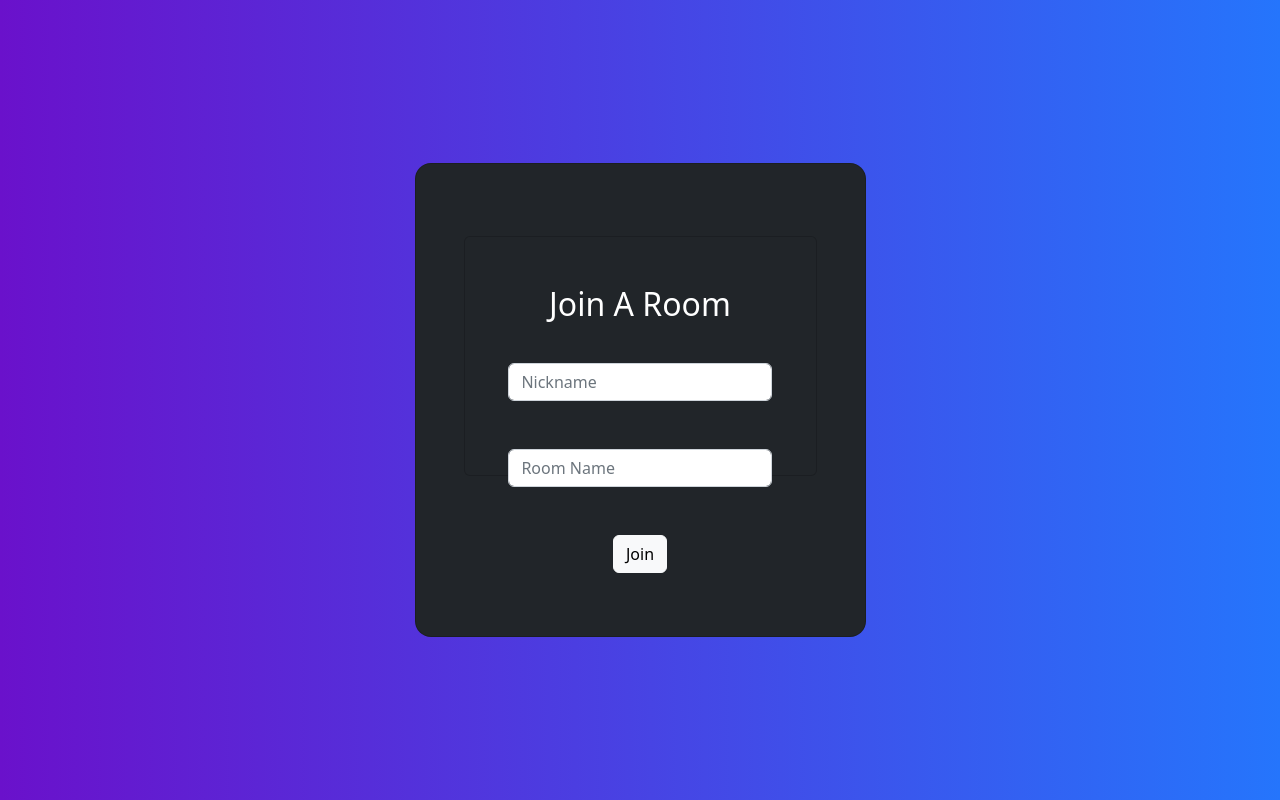
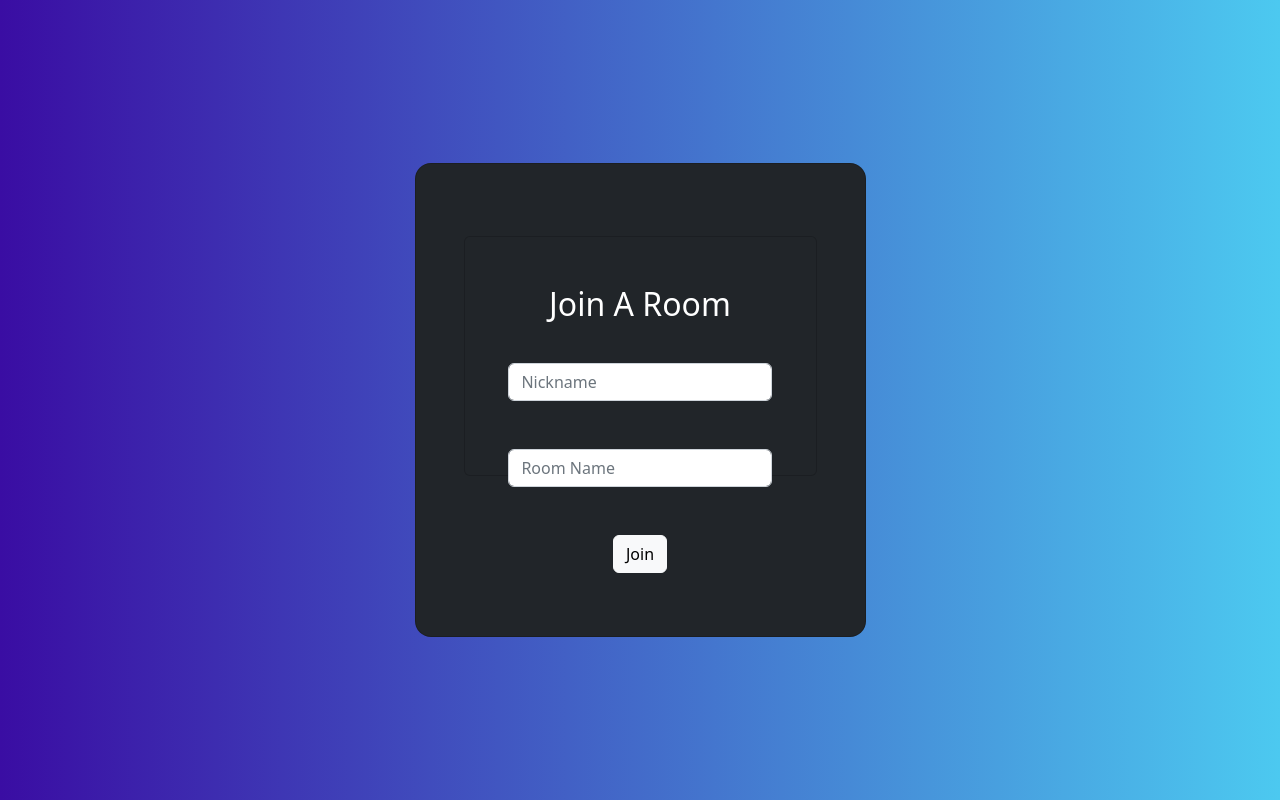
Before and after one commit to vivren/SongJam, a Flask app: page / in a window 1280 px wide. Run offline with Flask 2, Linux system fonts and the light colour scheme.

Commit message:
changed background colour

```diff
--- a/static/styles/styles.css
+++ b/static/styles/styles.css
@@ -9,15 +9,8 @@ div {
   color: #baebff;
 }
 
-.gradient-custom {
-/* fallback for old browsers */
-  background: #6a11cb;
-
-  /* Chrome 10-25, Safari 5.1-6 */
-  background: -webkit-linear-gradient(to right, rgba(106, 17, 203, 1), rgba(37, 117, 252, 1));
-
-  /* W3C, IE 10+/ Edge, Firefox 16+, Chrome 26+, Opera 12+, Safari 7+ */
-  background: linear-gradient(to right, rgba(106, 17, 203, 1), rgba(37, 117, 252, 1))
+.indexGradient {
+  background: linear-gradient(to right, rgba(58, 13, 163, 1), rgba(76, 201, 240, 1))
 }
 
 .card text-white bg-dark mb-3 {
--- a/templates/index.html
+++ b/templates/index.html
@@ -11,7 +11,7 @@
             crossorigin="anonymous"></script>
     <title>SongJam</title>
 </head>
-<body class="vh-100 gradient-custom">
+<body class="vh-100 indexGradient">
 <div class="container py-5 h-100">
     <div class="row d-flex justify-content-center align-items-center h-100">
         <div class="col-12 col-md-8 col-lg-6 col-xl-5">
```
